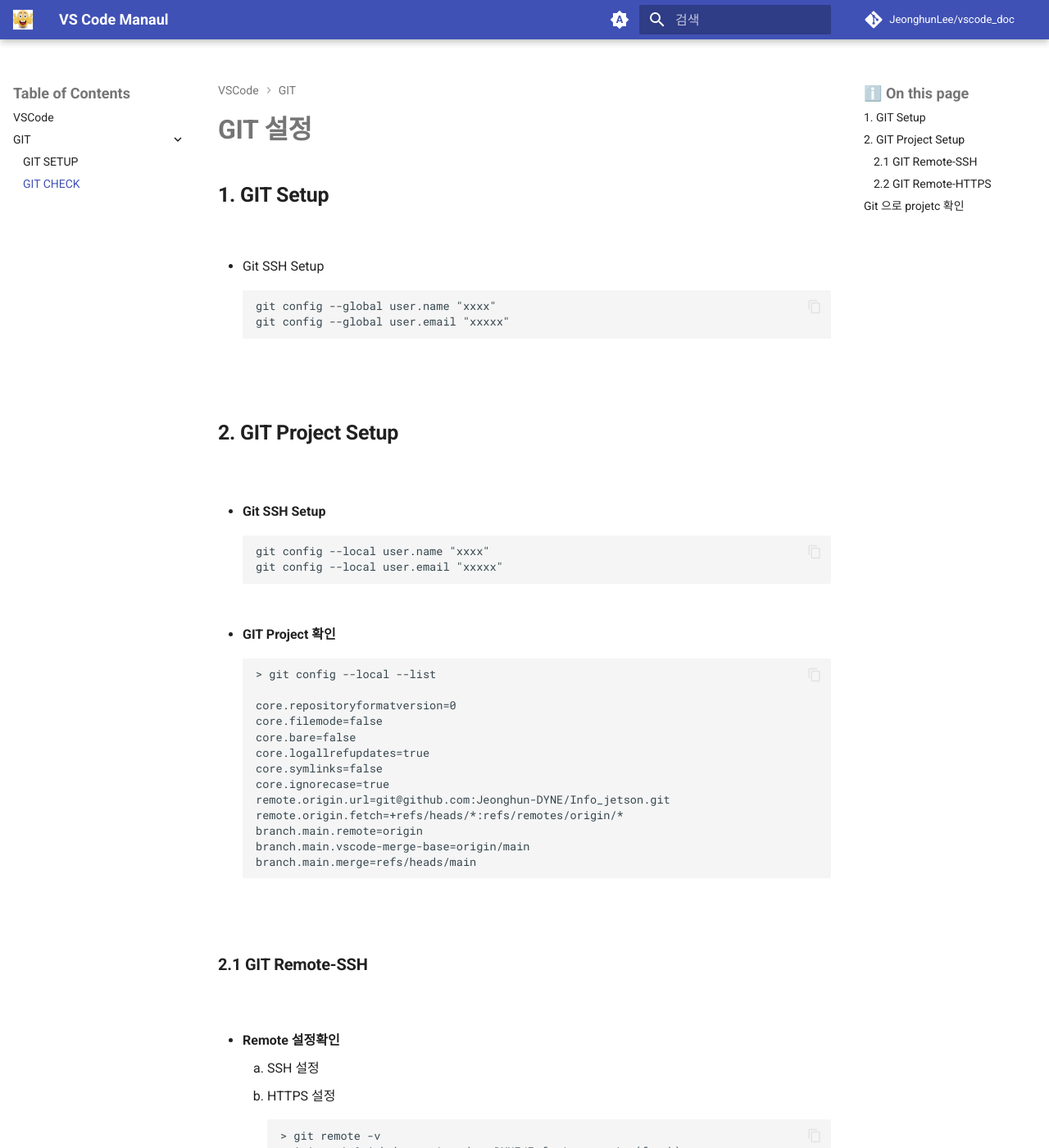
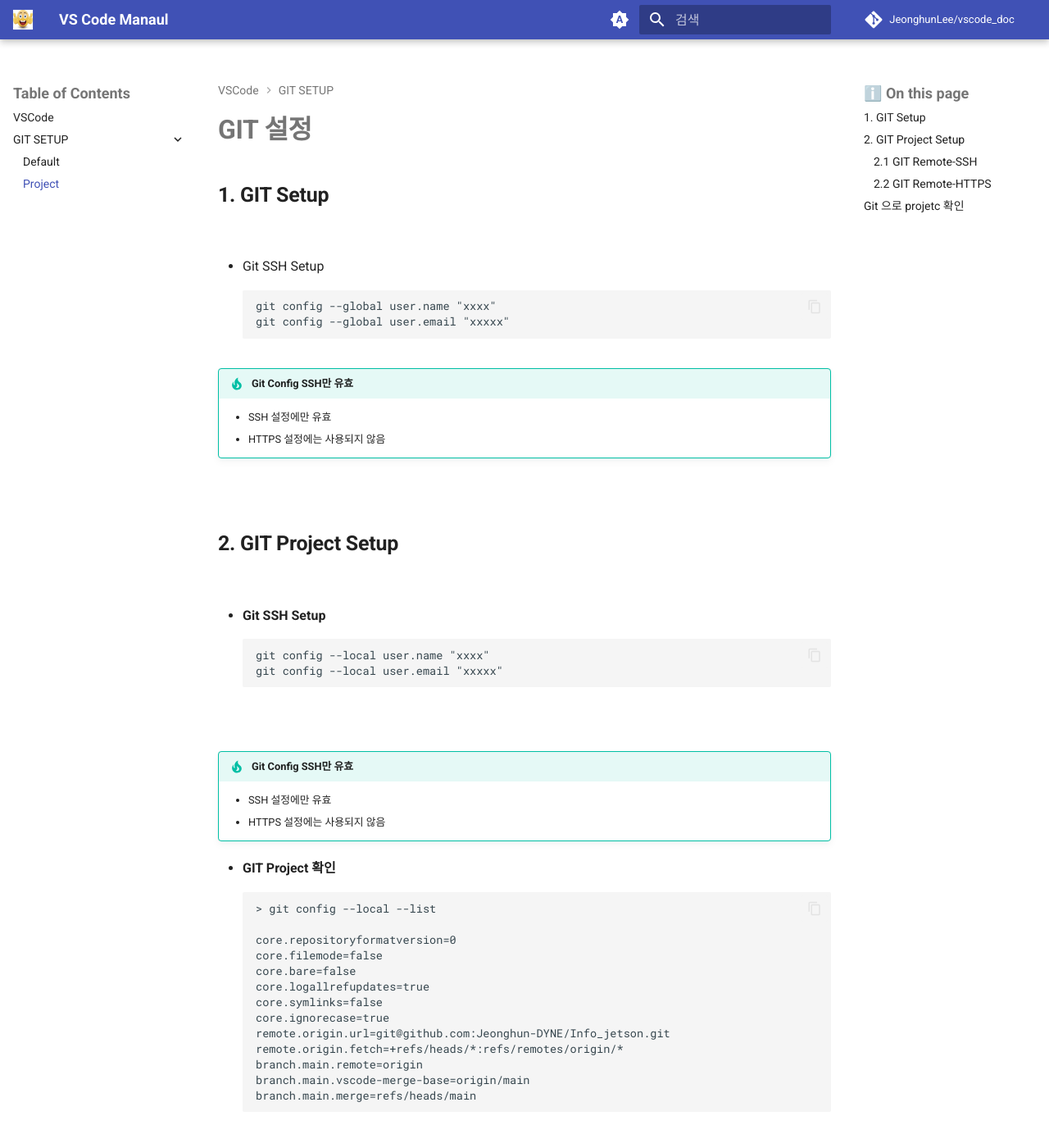
Before and after one commit to JeonghunLee/vscode_doc, an MkDocs documentation site: the page built from docs/git_setup_project.md, in a window 1280 px wide and 1400 px high. Shown: the whole window at 82% size. Built offline with MkDocs 1.6.1 and Material for MkDocs 9.7.7, drawn with Linux system fonts in a browser that asks for light colours; comment, search, counter and statistics services are not loaded.

Commit message:
Add Git setup documentation for default and project configurations

````diff
--- a/docs/git_check.md
+++ b/docs/git_setup_project.md
@@ -9,6 +9,10 @@
 git config --global user.name "xxxx"
 git config --global user.email "xxxxx"
 ```
+
+!!! tip "Git Config SSH만 유효"
+    - SSH 설정에만 유효
+    - HTTPS 설정에는 사용되지 않음
 
 <br/>
 
@@ -22,7 +26,12 @@ git config --global user.email "xxxxx"
 git config --local user.name "xxxx"
 git config --local user.email "xxxxx"
 ```
+
 <br/>
+
+!!! tip "Git Config SSH만 유효"
+    - SSH 설정에만 유효
+    - HTTPS 설정에는 사용되지 않음
 
 * **GIT Project 확인**
 ```
@@ -87,7 +96,7 @@ origin  git@github.com:Jeonghun-DYNE/Info_jetson.git (push)
 
 <br/>
 
-* HTTPS 기본구조
+* **HTTPS 기본구조**
 ```
 Git → Git Credential Manager → OAuth 토큰 → GitHub
 ```
--- a/mkdocs.yaml
+++ b/mkdocs.yaml
@@ -11,9 +11,9 @@ repo_name: JeonghunLee/vscode_doc
 
 nav:
   - VSCode: index.md
-  - GIT:
-    - GIT SETUP: git_management.md
-    - GIT CHECK: git_check.md
+  - GIT SETUP:
+    - Default: git_setup_default.md
+    - Project: git_setup_project.md
 
 
 plugins:
````
Also changed, not shown: docs/git_setup_default.md (renamed from docs/git_management.md, +0 -9 lines).
